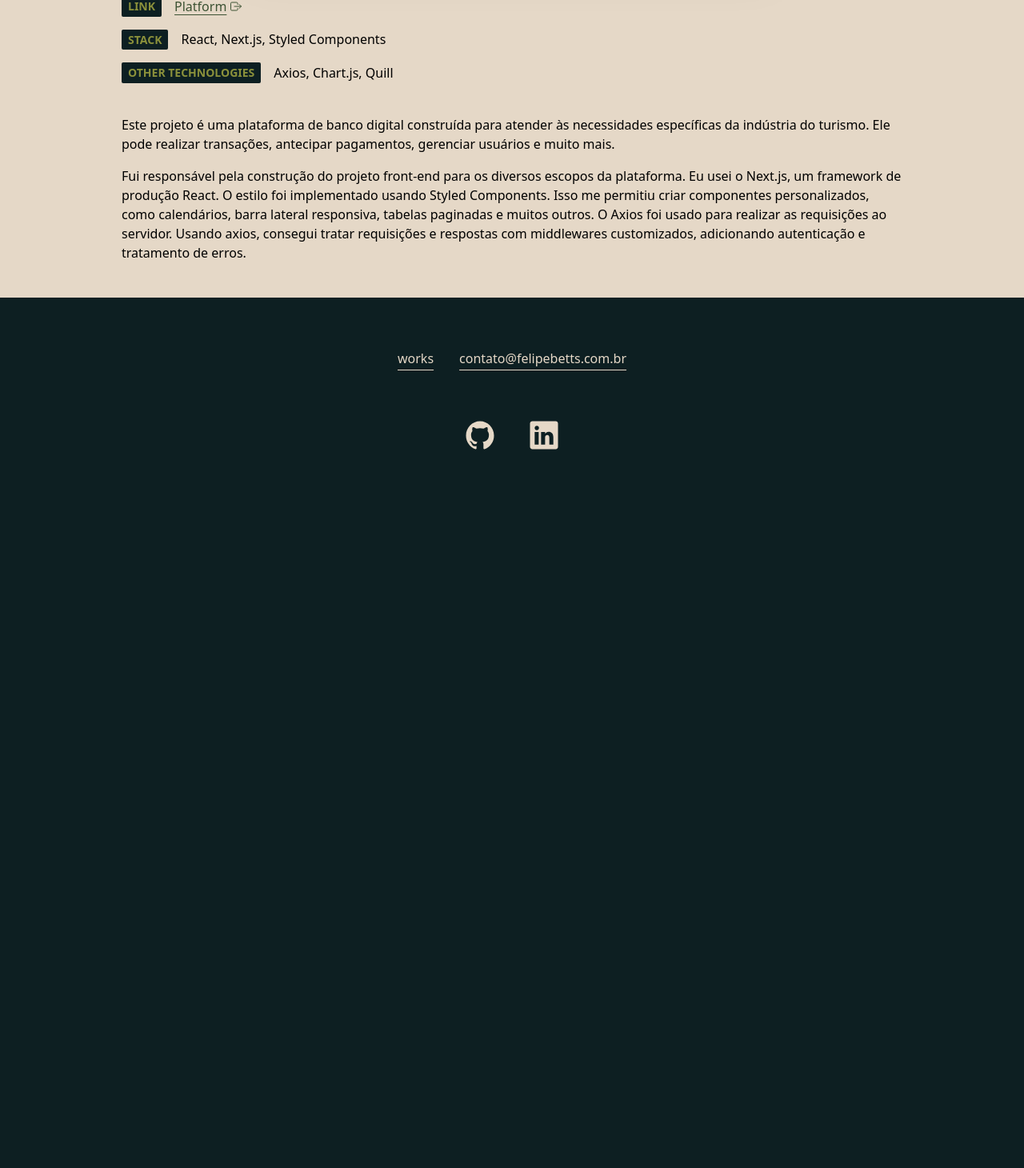
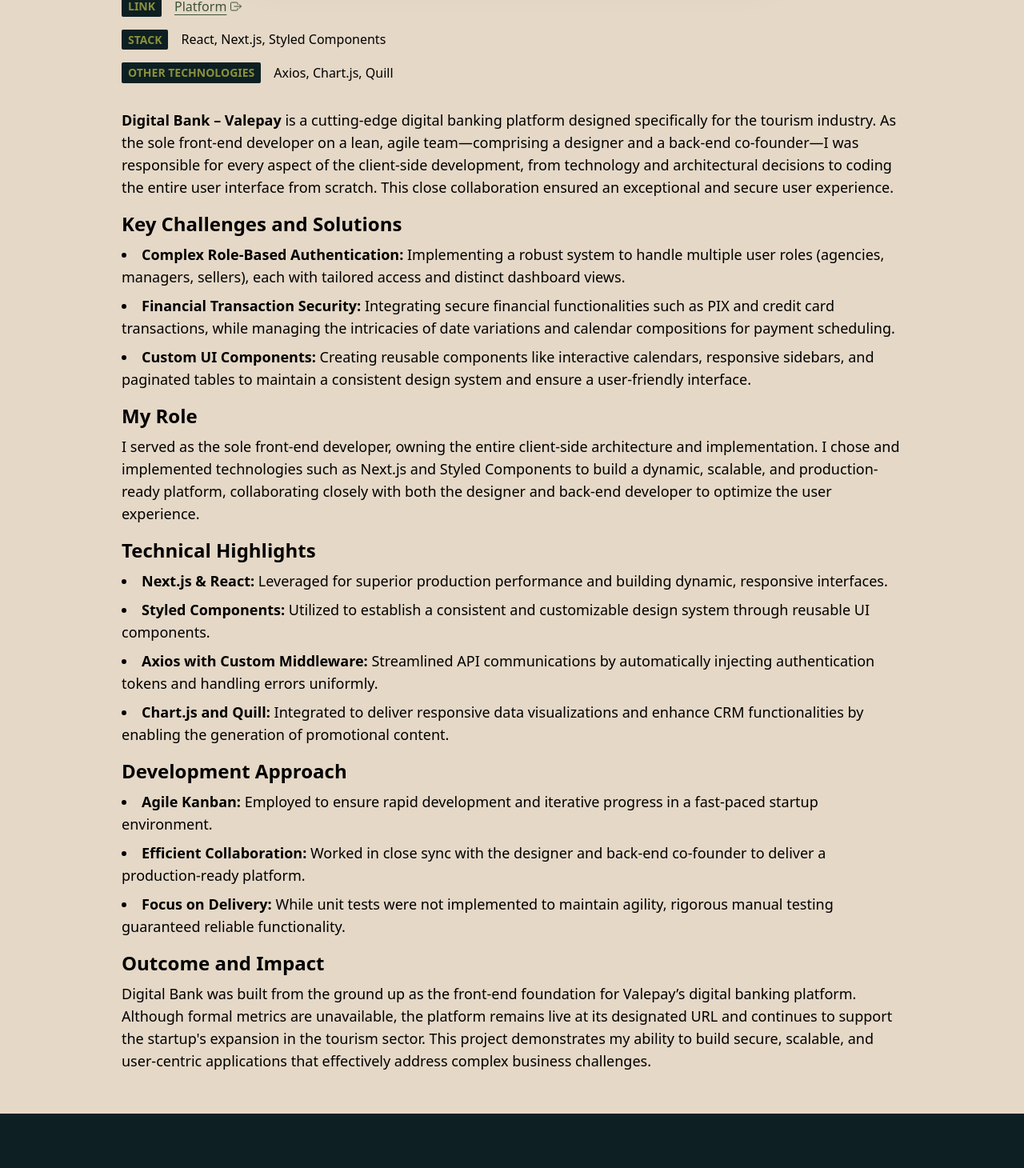
Before and after one commit to felipebetts/portfolio-2023, a Next.js app: page /works/digital-bank in a window 1280 px wide. Shown: the part 675-2135 px from the top of the page at 80% size. Before the commit the page ends 1311 px from the top, so only its background shows below. Built offline with nearby package versions, Linux system fonts and the light colour scheme.

Commit message:
feat: add digital bank content

```diff
--- a/src/pages/works/digital-bank.tsx
+++ b/src/pages/works/digital-bank.tsx
@@ -31,21 +31,118 @@
         </PillData>
       </section>
       <section className="py-3">
-        <p className="py-2">
-          Este projeto é uma plataforma de banco digital construída para atender
-          às necessidades específicas da indústria do turismo. Ele pode realizar
-          transações, antecipar pagamentos, gerenciar usuários e muito mais.
+        {/* Overview / Introduction */}
+        <p className="text-lg mb-4">
+          <strong>Digital Bank – Valepay</strong> is a cutting-edge digital
+          banking platform designed specifically for the tourism industry. As
+          the sole front-end developer on a lean, agile team—comprising a
+          designer and a back-end co-founder—I was responsible for every aspect
+          of the client-side development, from technology and architectural
+          decisions to coding the entire user interface from scratch. This close
+          collaboration ensured an exceptional and secure user experience.
         </p>
-        <p className="py-2">
-          Fui responsável pela construção do projeto front-end para os diversos
-          escopos da plataforma. Eu usei o Next.js, um framework de produção
-          React. O estilo foi implementado usando Styled Components. Isso me
-          permitiu criar componentes personalizados, como calendários, barra
-          lateral responsiva, tabelas paginadas e muitos outros. O Axios foi
-          usado para realizar as requisições ao servidor. Usando axios, consegui
-          tratar requisições e respostas com middlewares customizados,
-          adicionando autenticação e tratamento de erros.
-        </p>
+
+        {/* Key Challenges and Solutions */}
+        <div className="mb-4">
+          <h3 className="text-2xl font-semibold mb-2">
+            Key Challenges and Solutions
+          </h3>
+          <ul className="list-disc list-inside space-y-2 text-lg">
+            <li>
+              <strong>Complex Role-Based Authentication:</strong> Implementing a
+              robust system to handle multiple user roles (agencies, managers,
+              sellers), each with tailored access and distinct dashboard views.
+            </li>
+            <li>
+              <strong>Financial Transaction Security:</strong> Integrating
+              secure financial functionalities such as PIX and credit card
+              transactions, while managing the intricacies of date variations
+              and calendar compositions for payment scheduling.
+            </li>
+            <li>
+              <strong>Custom UI Components:</strong> Creating reusable
+              components like interactive calendars, responsive sidebars, and
+              paginated tables to maintain a consistent design system and ensure
+              a user-friendly interface.
+            </li>
+          </ul>
+        </div>
+
+        {/* My Role */}
+        <div className="mb-4">
+          <h3 className="text-2xl font-semibold mb-2">My Role</h3>
+          <p className="text-lg">
+            I served as the sole front-end developer, owning the entire
+            client-side architecture and implementation. I chose and implemented
+            technologies such as Next.js and Styled Components to build a
+            dynamic, scalable, and production-ready platform, collaborating
+            closely with both the designer and back-end developer to optimize
+            the user experience.
+          </p>
+        </div>
+
+        {/* Technical Highlights */}
+        <div className="mb-4">
+          <h3 className="text-2xl font-semibold mb-2">Technical Highlights</h3>
+          <ul className="list-disc list-inside space-y-2 text-lg">
+            <li>
+              <strong>Next.js &amp; React:</strong> Leveraged for superior
+              production performance and building dynamic, responsive
+              interfaces.
+            </li>
+            <li>
+              <strong>Styled Components:</strong> Utilized to establish a
+              consistent and customizable design system through reusable UI
+              components.
+            </li>
+            <li>
+              <strong>Axios with Custom Middleware:</strong> Streamlined API
+              communications by automatically injecting authentication tokens
+              and handling errors uniformly.
+            </li>
+            <li>
+              <strong>Chart.js and Quill:</strong> Integrated to deliver
+              responsive data visualizations and enhance CRM functionalities by
+              enabling the generation of promotional content.
+            </li>
+          </ul>
+        </div>
+
+        {/* Development Approach */}
+        <div className="mb-4">
+          <h3 className="text-2xl font-semibold mb-2">Development Approach</h3>
+          <ul className="list-disc list-inside space-y-2 text-lg">
+            <li>
+              <strong>Agile Kanban:</strong> Employed to ensure rapid
+              development and iterative progress in a fast-paced startup
+              environment.
+            </li>
+            <li>
+              <strong>Efficient Collaboration:</strong> Worked in close sync
+              with the designer and back-end co-founder to deliver a
+              production-ready platform.
+            </li>
+            <li>
+              <strong>Focus on Delivery:</strong> While unit tests were not
+              implemented to maintain agility, rigorous manual testing
+              guaranteed reliable functionality.
+            </li>
+          </ul>
+        </div>
+
+        {/* Outcome and Impact */}
+        <div className="mb-4">
+          <h3 className="text-2xl font-semibold mb-2">Outcome and Impact</h3>
+          <p className="text-lg">
+            Digital Bank was built from the ground up as the front-end
+            foundation for Valepay’s digital banking platform. Although formal
+            metrics are unavailable, the platform remains live at its designated
+            URL and continues to support the startup's expansion in the tourism
+            sector. This project demonstrates my ability to build secure,
+            scalable, and user-centric applications that effectively address
+            complex business challenges.
+          </p>
+        </div>
       </section>
     </WorkDetails>
   )
```
